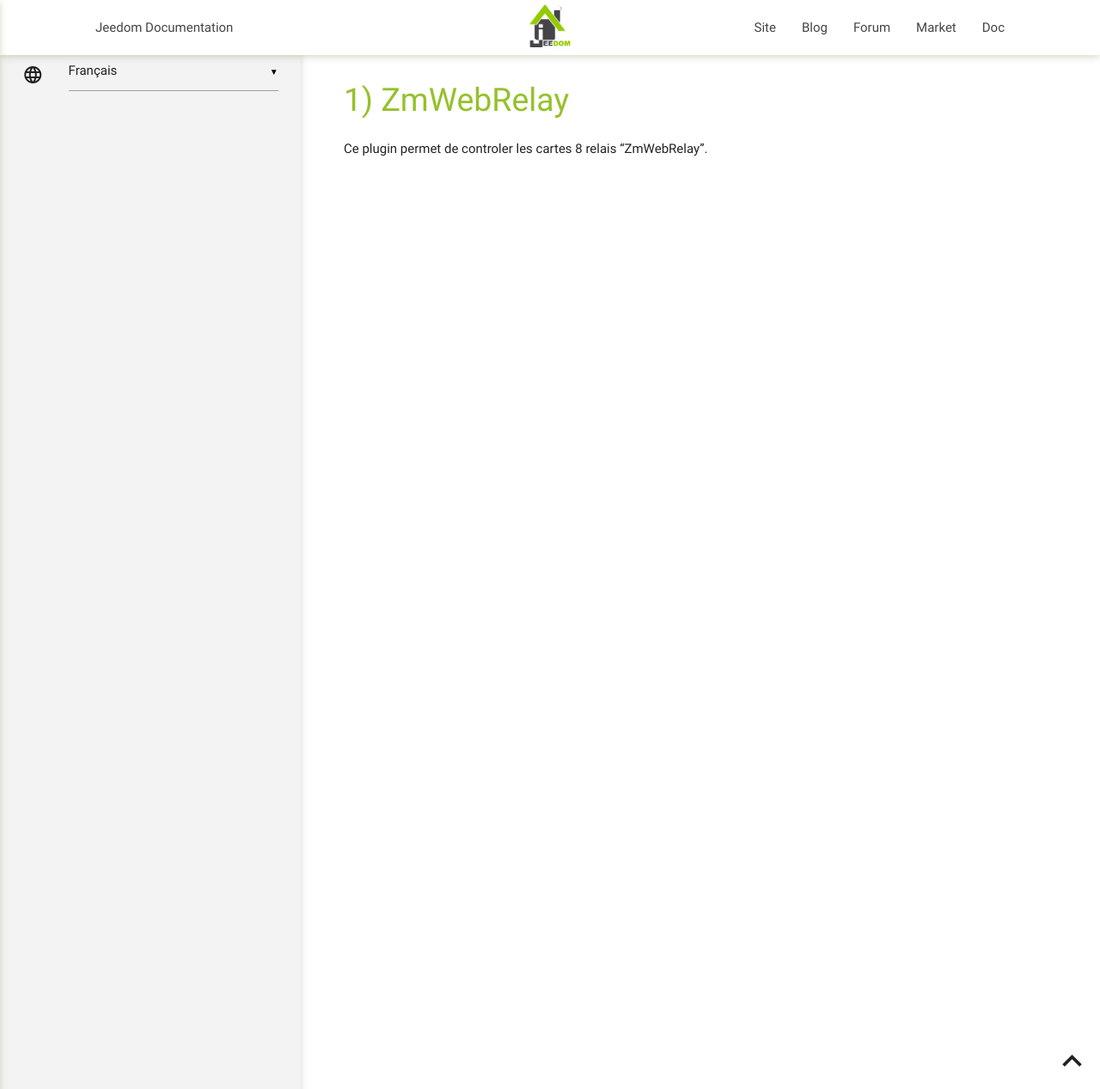
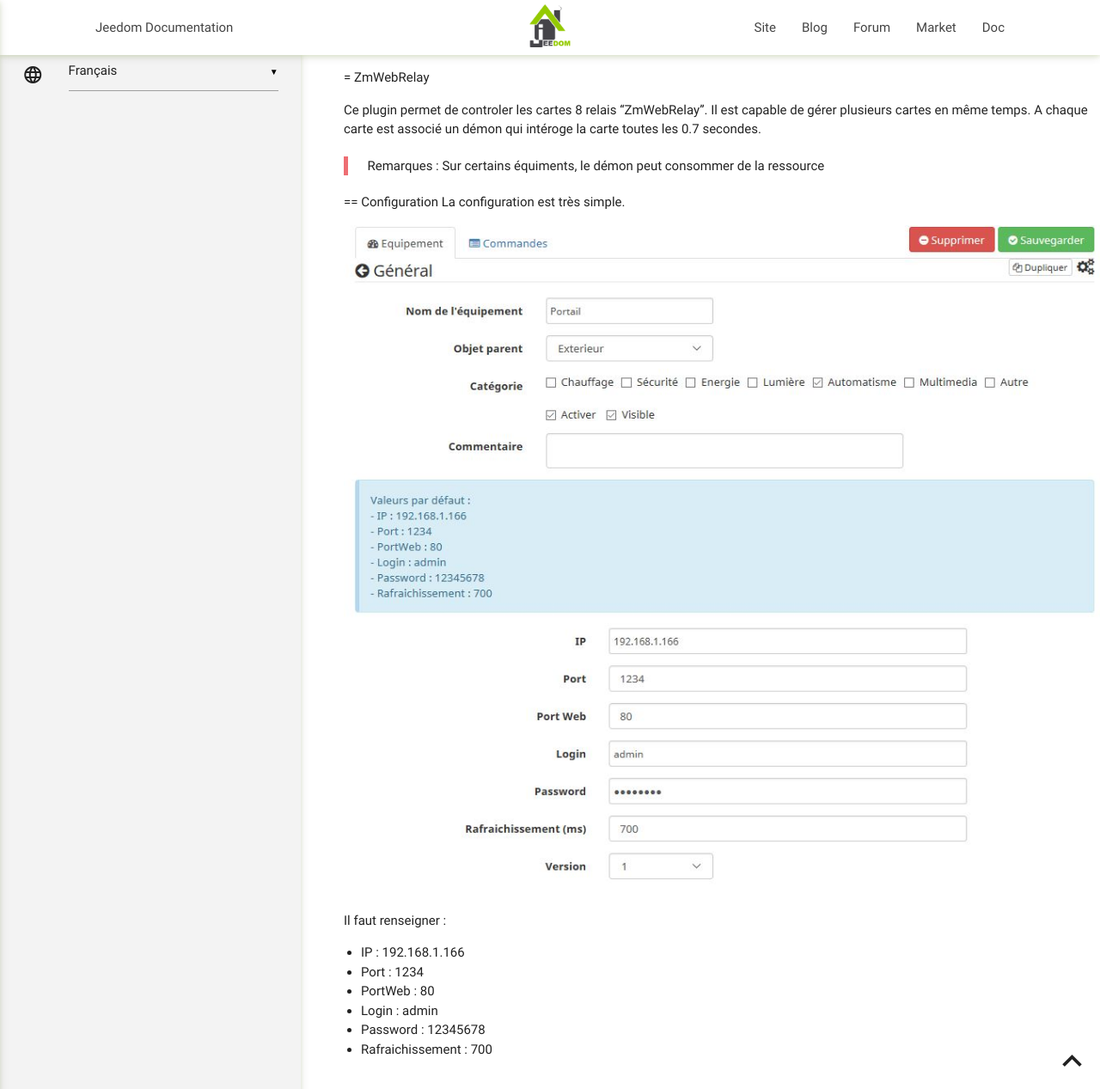
Before and after one commit to jeedomsteph37/zmwebrelay, a Jekyll site: the page built from docs/fr_FR/index.md, in a window 1280 px wide and 1267 px high. Shown: the whole window at 86% size. Built offline with Jekyll 4.4.1, drawn with Linux system fonts in a browser that asks for light colours; our own code applies the rules of GitHub Pages for plain Markdown files.

Commit message:
Update index.md

```diff
--- a/docs/fr_FR/index.md
+++ b/docs/fr_FR/index.md
@@ -1,4 +1,21 @@
-ZmWebRelay
-===
+= ZmWebRelay
+
 
 Ce plugin permet de controler les cartes 8 relais "ZmWebRelay".
+Il est capable de gérer plusieurs cartes en même temps.
+A chaque carte est associé un démon qui intéroge la carte toutes les 0.7 secondes.
+
+> Remarques : Sur certains équiments, le démon peut consommer de la ressource
+
+== Configuration
+La configuration est très simple.
+
+![GitHub Logo](/../images/zm_config.JPG)
+
+Il faut renseigner :
+- IP : 192.168.1.166
+- Port : 1234
+- PortWeb : 80
+- Login : admin
+- Password : 12345678
+- Rafraichissement : 700
```
